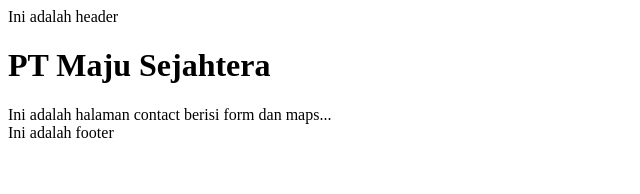
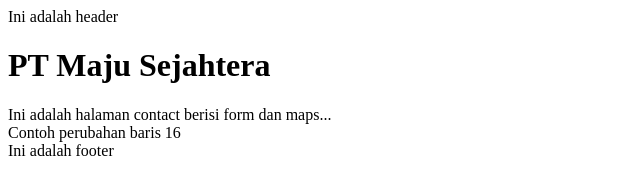
Before and after one commit to mohamadmarsal/CompanyProfile, a plain HTML site: page contact-us.html in a window 1280 px wide. Shown: the whole page, without its empty margins (0-640 px from the left). Drawn offline with Linux system fonts and the light colour scheme.

Commit message:
Menambah penjelasa contact us

```diff
--- a/contact-us.html
+++ b/contact-us.html
@@ -13,6 +13,8 @@
 
     <div>Ini adalah halaman contact berisi form dan maps...</div>
 
+    <div>Contoh perubahan baris 16</div>
+
     <footer>Ini adalah footer</footer>
 </body>
 </html>
```
